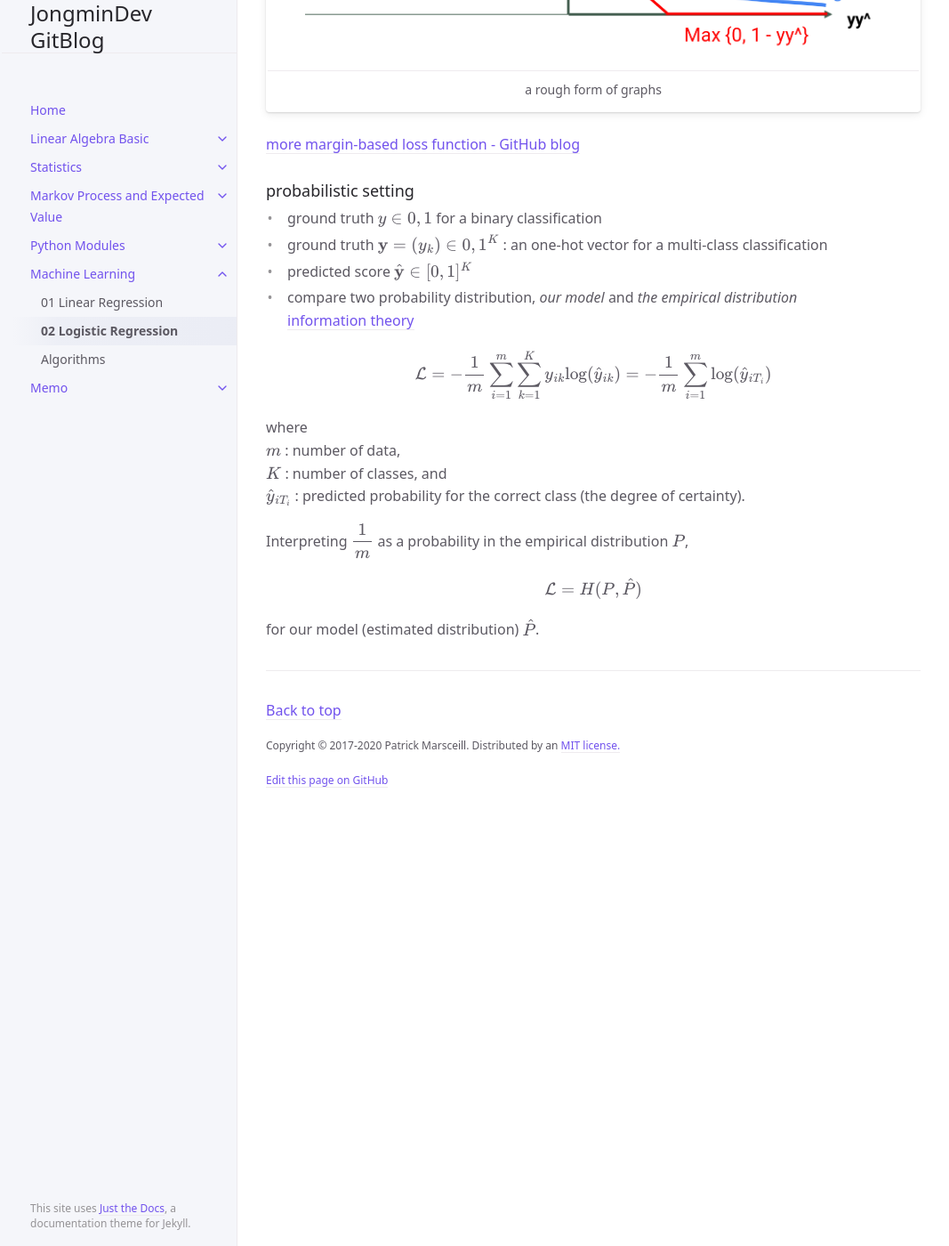
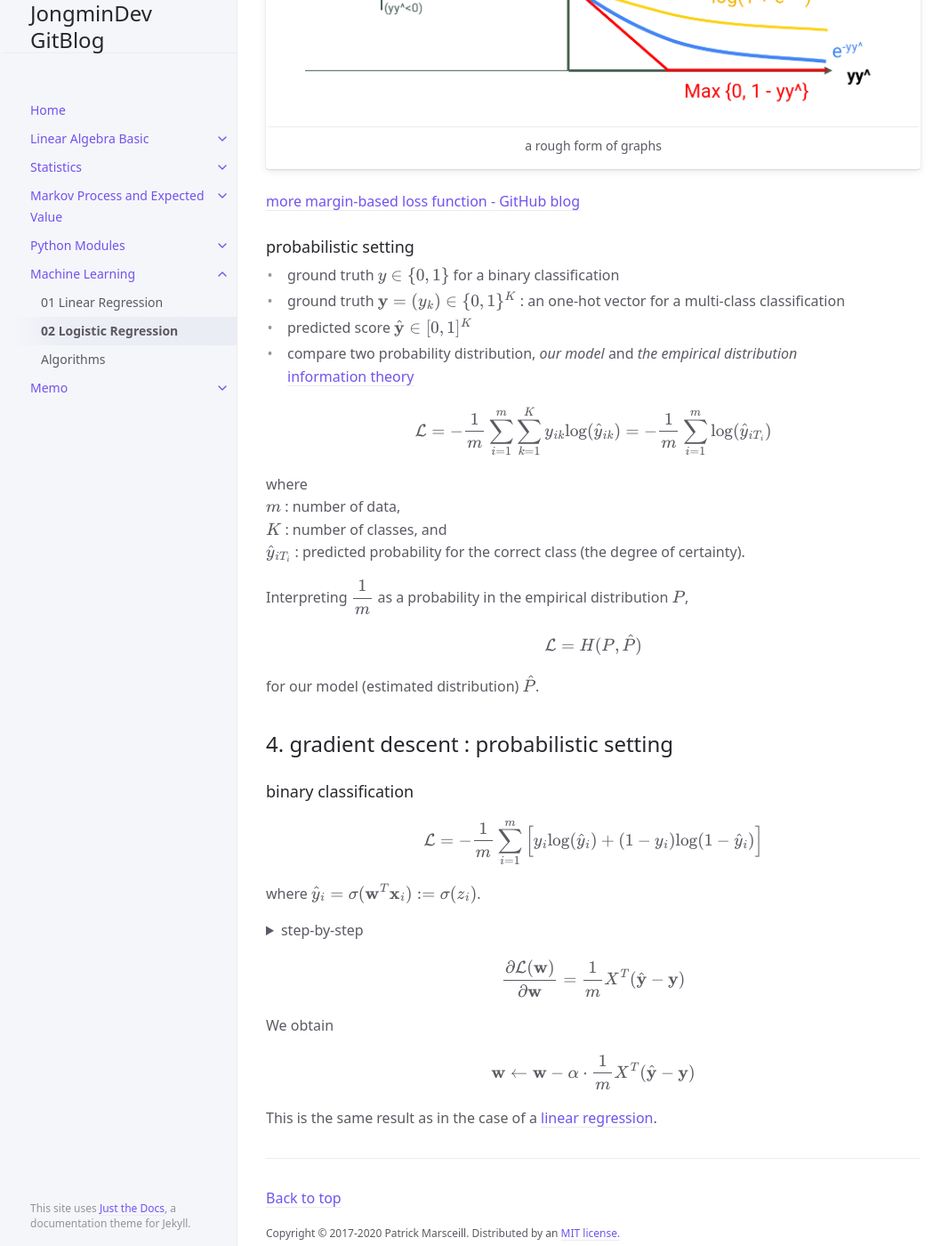
Before and after one commit to jongmindev/jongmindev.github.io, a Jekyll site: the page built from docs/MachineLearning/02LogisticRegression.md, in a window 1280 px wide and 1400 px high, scrolled down 2926 px. Shown: the whole window at 89% size, without its empty margins (105-1172 px from the left). Built offline with Jekyll 4.4.1, drawn with Linux system fonts in a browser that asks for light colours; some of the changed text lies outside the part shown.

Commit message:
gradient descent : binary classification

```diff
--- a/docs/MachineLearning/02LogisticRegression.md
+++ b/docs/MachineLearning/02LogisticRegression.md
@@ -110,7 +110,7 @@ A hyperplain $ \mathbf{w}_i^T \mathbf{x} = c $ is called **decision boundary**.
 
 ### discriminative setting (binary classification)
 
-- ground truth $y \in \{+1, -1\}$
+- ground truth $y \in \lbrace +1, -1 \rbrace $
 - predicted score $\hat{y} \in \mathbb{R}$
 - margin $y \hat{y}$
 
@@ -118,7 +118,7 @@ margin-based loss function
 
 |0/1 loss|log loss|exponential loss|hinge loss|
 |:---:|:---:|:---:|:---:|
-|$I_{(y\hat{y}<0)}$|$\text{log}(1 + e^{-y \hat{y}})$|$e^{-y \hat{y}}$|$\text{max}\{ 0, 1- y \hat{y} \}$|
+|$I_{(y\hat{y}<0)}$|$\text{log}(1 + e^{-y \hat{y}})$|$e^{-y \hat{y}}$|$\text{max}\lbrace 0, 1- y \hat{y} \rbrace$|
 |not continuous <br/> not diff'able <br/> at $y \hat{y}=0$|interpretable <br/> $p(y \vert x)$ <br/> (logistic regression)|vulnerable to outliers|computationally efficient <br/> (SVM)|
 
 
@@ -131,8 +131,8 @@ margin-based loss function
 
 ### probabilistic setting
 
-- ground truth $y \in \{ 0, 1\}$ for a binary classification
-- ground truth $\mathbf{y} = (y_k) \in \{ 0, 1 \}^K$ : an one-hot vector for a multi-class classification
+- ground truth $y \in \lbrace 0, 1 \rbrace $ for a binary classification
+- ground truth $\mathbf{y} = (y_k) \in \lbrace 0, 1 \rbrace ^K$ : an one-hot vector for a multi-class classification
 - predicted score $\hat{\mathbf{y}} \in [0,1]^K$
 - compare two probability distribution, *our model* and *the empirical distribution*
 [information theory](/docs/Statistics/InformationTheory.md#3-cross-entropyhpq-and-mle)
@@ -153,3 +153,97 @@ $$
 $$
 
 for our model (estimated distribution) $\hat{P}$.
+
+
+## 4. gradient descent : probabilistic setting
+
+### binary classification
+
+$$
+\mathcal{L} = - \frac{1}{m} \sum_{i=1}^{m} \Big[ y_i \text{log}(\hat{y}_i) + (1-y_i) \text{log}(1 - \hat{y}_i) \Big]
+$$
+
+where $\hat{y}_i = \sigma(\mathbf{w}^T\mathbf{x}_i) := \sigma(z_i)$.
+
+<details>
+    <summary> step-by-step </summary>
+Note that $\sigma^\prime(x) = \sigma(x) \big( 1 - \sigma(x) \big)$.
+
+Let
+
+$$
+\begin{align*}
+    l_0(\mathbf{w})
+    &= (1-y_i) \text{log}(1 - \hat{y}_i) \\
+    &= (1-y_i) \text{log} \big( 1 - \sigma(\mathbf{w}^T\mathbf{x}_i) \big) \\
+    \\
+    l_1(\mathbf{w})
+    &= y_i \text{log}(\hat{y}_i) \\
+    &= y_i \text{log} \big( \sigma(\mathbf{w}^T\mathbf{x}_i) \big)
+\end{align*}
+$$
+
+Then,
+
+$$
+\begin{align*}
+    \frac{\partial l_0(\mathbf{w})}{\partial w_k}
+    &= (1 - y_i) \frac{1}{1-\sigma(z_i)} \Big[ -\sigma(z_i) \big( 1-\sigma(z_i) \big) \Big] \frac{\partial \mathbf{w}^T \mathbf{x}_i}{\partial w_k} \\
+    &= - (1-y_i) \sigma(z_i) x_{ik} \\
+    \\
+    \frac{\partial l_1(\mathbf{w})}{\partial w_k}
+    &= y_i \frac{1}{\sigma(z_i)} \Big[ \sigma(z_i) \big( 1-\sigma(z_i) \big) \Big] \frac{\partial \mathbf{w}^T \mathbf{x}_i}{\partial w_k} \\
+    &= y_i \big( 1-\sigma(z_i) \big) x_{ik} \\
+    \\
+    \frac{\partial l_0(\mathbf{w})}{\partial w_k} + \frac{\partial l_1(\mathbf{w})}{\partial w_k}
+    &= - x_{ik} \big( \sigma(z_i) - y_i \big) \\
+    &= - x_{ik} \big( \hat{y}_i - y_i \big)
+\end{align*}
+$$
+
+Therefore,
+
+$$
+\begin{align*}
+    \frac{\partial \mathcal{L}}{\partial w_k}
+    &= \frac{1}{m} \sum_{i=1}^{m} x_{ik} \big( \sigma(z_i) - y_i \big) \\
+    &= \frac{1}{m}
+    \begin{bmatrix}
+        x_{1k} \\
+        x_{2k} \\
+        \vdots \\
+        x_{mk}
+    \end{bmatrix}^T
+    (\hat{\mathbf{y}} - \mathbf{y})
+\end{align*}
+$$
+
+Note that
+$
+\begin{bmatrix}
+    x_{1k} \\
+    x_{2k} \\
+    \vdots \\
+    x_{mk}
+\end{bmatrix}^T
+$
+is the *k*-th column of the feature matrix $X$.
+
+Hence,
+
+</details>
+
+$$
+\frac{\partial \mathcal{L}(\mathbf{w})}{\partial \mathbf{w}}
+= \frac{1}{m} X^T (\hat{\mathbf{y}} - \mathbf{y})
+$$
+
+We obtain
+
+$$
+\mathbf{w}
+\leftarrow
+\mathbf{w} - \alpha \cdot \frac{1}{m} X^T (\hat{\mathbf{y}} - \mathbf{y})
+$$
+
+This is the same result as in the case of a [linear regression](/docs/MachineLearning/01LinearRegression.md#gradient-descent).
```
